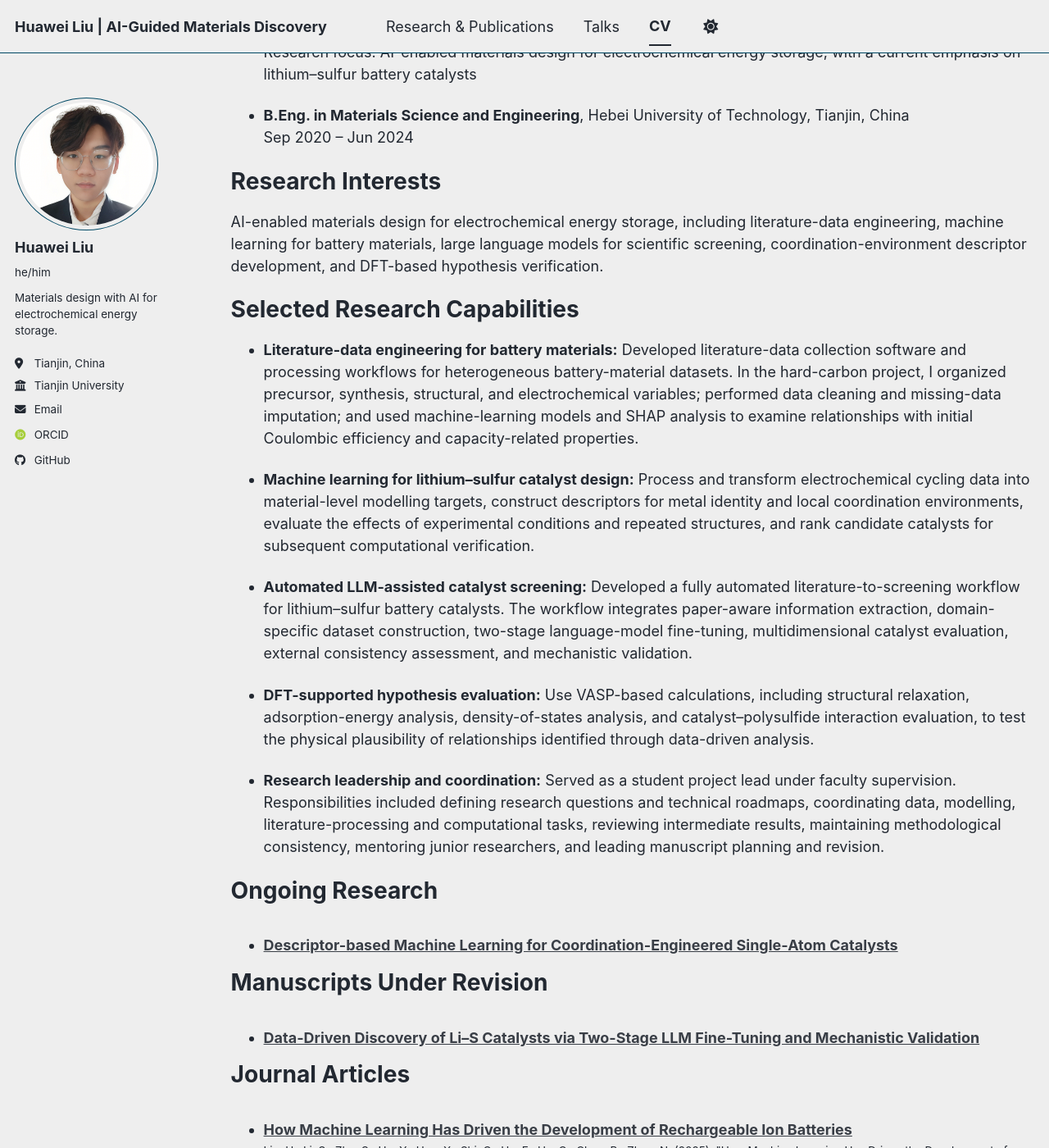
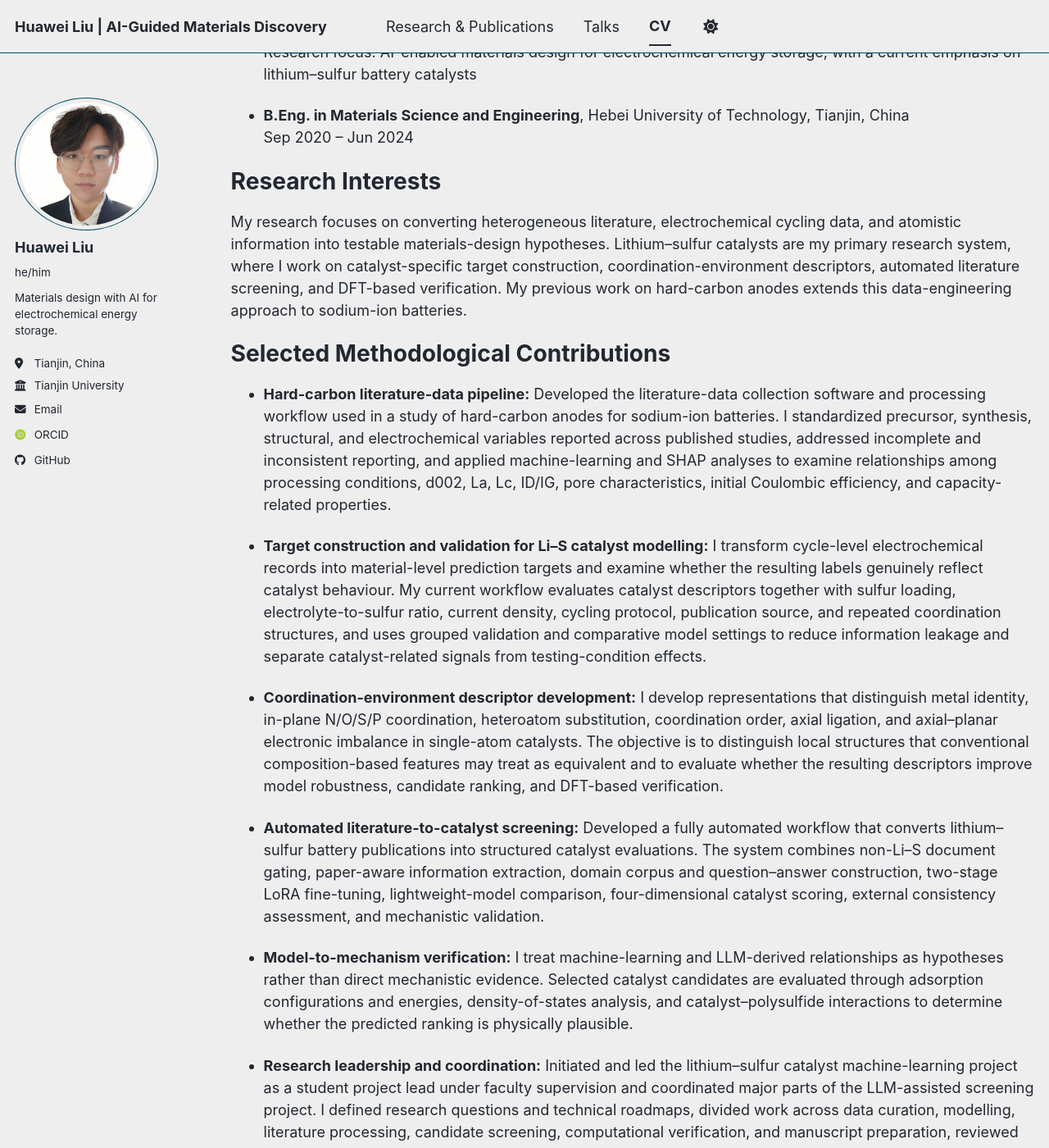
Before and after one commit to erweixi/erweixi.github.io, a Jekyll site: the page built from _pages/cv.md, in a window 1280 px wide and 1400 px high, scrolled down 199 px. Shown: the whole window at 82% size. Built offline with Jekyll 4.4.1, drawn with Linux system fonts in a browser that asks for light colours; some web fonts are replaced; a script bundle is joined from its source files by our own code; library files that are not in the unit come from our copies; some of the changed text lies outside the part shown.

Commit message:
Revise research interests and contributions in CV; enhance clarity and detail on methodologies and projects

```diff
--- a/_pages/cv.md
+++ b/_pages/cv.md
@@ -22,21 +22,22 @@ Education
 Research Interests
 ======
 
-AI-enabled materials design for electrochemical energy storage, including literature-data engineering, machine learning for battery materials, large language models for scientific screening, coordination-environment descriptor development, and DFT-based hypothesis verification.
+My research focuses on converting heterogeneous literature, electrochemical cycling data, and atomistic information into testable materials-design hypotheses. Lithium–sulfur catalysts are my primary research system, where I work on catalyst-specific target construction, coordination-environment descriptors, automated literature screening, and DFT-based verification. My previous work on hard-carbon anodes extends this data-engineering approach to sodium-ion batteries.
 
-
-Selected Research Capabilities
+Selected Methodological Contributions
 ======
 
-* **Literature-data engineering for battery materials:** Developed literature-data collection software and processing workflows for heterogeneous battery-material datasets. In the hard-carbon project, I organized precursor, synthesis, structural, and electrochemical variables; performed data cleaning and missing-data imputation; and used machine-learning models and SHAP analysis to examine relationships with initial Coulombic efficiency and capacity-related properties.
+* **Hard-carbon literature-data pipeline:** Developed the literature-data collection software and processing workflow used in a study of hard-carbon anodes for sodium-ion batteries. I standardized precursor, synthesis, structural, and electrochemical variables reported across published studies, addressed incomplete and inconsistent reporting, and applied machine-learning and SHAP analyses to examine relationships among processing conditions, d002, La, Lc, ID/IG, pore characteristics, initial Coulombic efficiency, and capacity-related properties.
 
-* **Machine learning for lithium–sulfur catalyst design:** Process and transform electrochemical cycling data into material-level modelling targets, construct descriptors for metal identity and local coordination environments, evaluate the effects of experimental conditions and repeated structures, and rank candidate catalysts for subsequent computational verification.
+* **Target construction and validation for Li–S catalyst modelling:** I transform cycle-level electrochemical records into material-level prediction targets and examine whether the resulting labels genuinely reflect catalyst behaviour. My current workflow evaluates catalyst descriptors together with sulfur loading, electrolyte-to-sulfur ratio, current density, cycling protocol, publication source, and repeated coordination structures, and uses grouped validation and comparative model settings to reduce information leakage and separate catalyst-related signals from testing-condition effects.
 
-* **Automated LLM-assisted catalyst screening:** Developed a fully automated literature-to-screening workflow for lithium–sulfur battery catalysts. The workflow integrates paper-aware information extraction, domain-specific dataset construction, two-stage language-model fine-tuning, multidimensional catalyst evaluation, external consistency assessment, and mechanistic validation.
+* **Coordination-environment descriptor development:** I develop representations that distinguish metal identity, in-plane N/O/S/P coordination, heteroatom substitution, coordination order, axial ligation, and axial–planar electronic imbalance in single-atom catalysts. The objective is to distinguish local structures that conventional composition-based features may treat as equivalent and to evaluate whether the resulting descriptors improve model robustness, candidate ranking, and DFT-based verification.
 
-* **DFT-supported hypothesis evaluation:** Use VASP-based calculations, including structural relaxation, adsorption-energy analysis, density-of-states analysis, and catalyst–polysulfide interaction evaluation, to test the physical plausibility of relationships identified through data-driven analysis.
+* **Automated literature-to-catalyst screening:** Developed a fully automated workflow that converts lithium–sulfur battery publications into structured catalyst evaluations. The system combines non-Li–S document gating, paper-aware information extraction, domain corpus and question–answer construction, two-stage LoRA fine-tuning, lightweight-model comparison, four-dimensional catalyst scoring, external consistency assessment, and mechanistic validation.
 
-* **Research leadership and coordination:** Served as a student project lead under faculty supervision. Responsibilities included defining research questions and technical roadmaps, coordinating data, modelling, literature-processing and computational tasks, reviewing intermediate results, maintaining methodological consistency, mentoring junior researchers, and leading manuscript planning and revision.
+* **Model-to-mechanism verification:** I treat machine-learning and LLM-derived relationships as hypotheses rather than direct mechanistic evidence. Selected catalyst candidates are evaluated through adsorption configurations and energies, density-of-states analysis, and catalyst–polysulfide interactions to determine whether the predicted ranking is physically plausible.
+
+* **Research leadership and coordination:** Initiated and led the lithium–sulfur catalyst machine-learning project as a student project lead under faculty supervision and coordinated major parts of the LLM-assisted screening project. I defined research questions and technical roadmaps, divided work across data curation, modelling, literature processing, candidate screening, computational verification, and manuscript preparation, reviewed intermediate results and data quality, coordinated junior researchers, and led manuscript planning and revision.
 
 Ongoing Research
 ======
```
